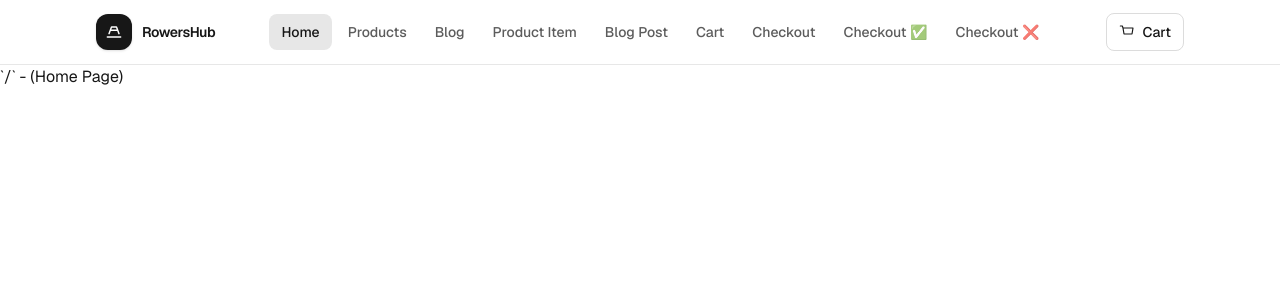
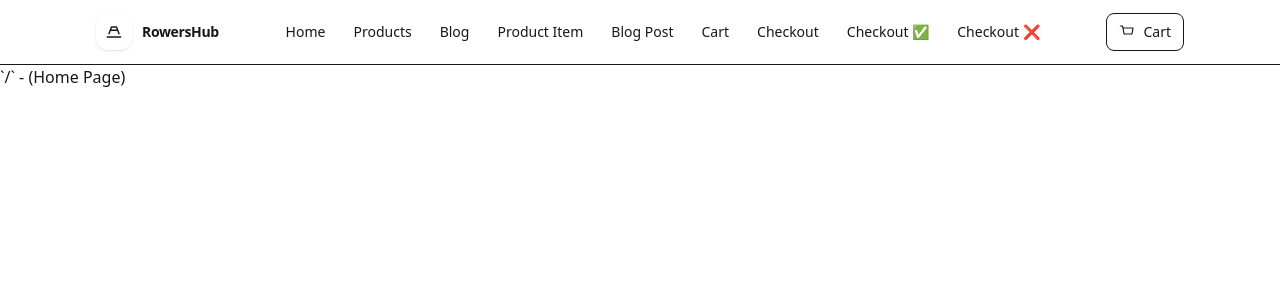
Before and after one commit to npranto/rowers-hub, a Next.js app: page / in a window 1280 px wide. Shown: the top 300 px of the page. Built offline with nearby package versions, Linux system fonts and the light colour scheme.

Commit message:
style: update global styles for improved theming and smooth scrolling; add selection colors

```diff
--- a/src/app/globals.css
+++ b/src/app/globals.css
@@ -3,23 +3,27 @@
 :root {
   --background: #ffffff;
   --foreground: #171717;
+  color-scheme: light;
 }
 
-@theme inline {
-  --color-background: var(--background);
-  --color-foreground: var(--foreground);
-  --font-sans: var(--font-geist-sans);
-  --font-mono: var(--font-geist-mono);
+html {
+  scroll-behavior: smooth;
+}
+
+body {
+  background: var(--background);
+  color: var(--foreground);
 }
 
 @media (prefers-color-scheme: dark) {
   :root {
     --background: #0a0a0a;
     --foreground: #ededed;
+    color-scheme: dark;
   }
 }
 
-body {
-  background: var(--background);
-  color: var(--foreground);
+::selection {
+  background: #d8c7a3;
+  color: #101820;
 }
```
